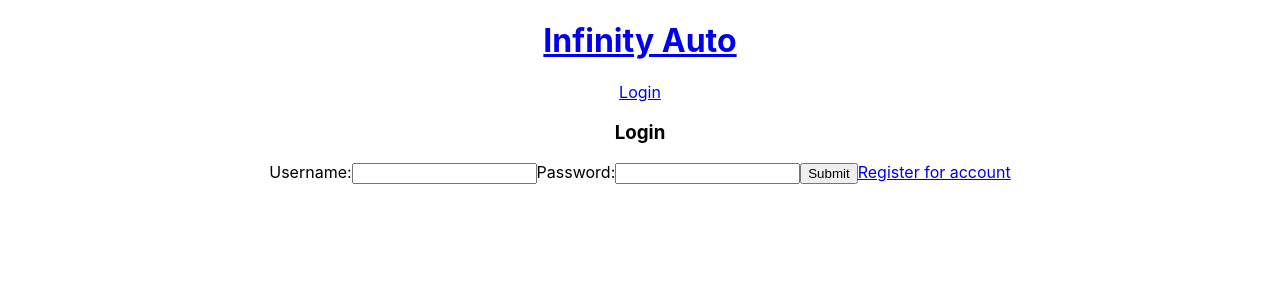
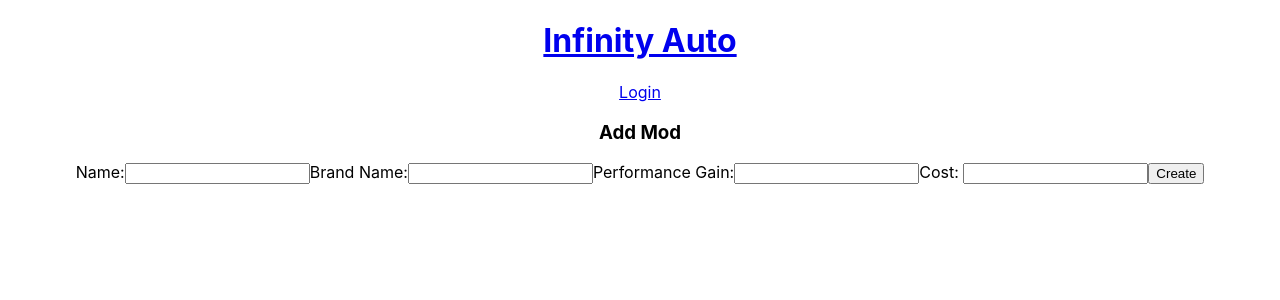
Before and after one commit to zohaibk22/infinity-Performance, a React (Create React App) app in the folder client/: page /modifications/new in a window 1280 px wide. Shown: the top 300 px of the page. Built offline with nearby package versions, Linux system fonts and the light colour scheme; no server answers.

Commit message:
implemented some code...however it does not work

```diff
--- a/client/src/Components/CreateModification/CreateModification.jsx
+++ b/client/src/Components/CreateModification/CreateModification.jsx
@@ -1,10 +1,94 @@
-import React from 'react'
+import React, {useState} from 'react'
+import {createNewModification} from "../../Services/modification"
 
-export default function CreateModification() {
+export default function CreateModification(props) {
+
+    const [modData, setModData] = useState({
+        name: '',
+        brand_name: '',
+        mod_type: true,
+        performance_gain: null,
+        cost: null,
+    })
+
+    const handleChange = (e) => {
+
+        const {name, value} = e.target;
+        setModData({
+            ...modData,
+            [name]: value
+        })
+    }
+
+    const handleSubmit = async (e) => {
+        e.preventDefault()
+        const newModification = await createNewModification(modData)
+        props.setModificationData([
+            ...props.modificationData,
+            newModification
+        ] )
+        props.history.push('/vehicles')
+
+
+    }
+
+
+
+
     return (
         <div>
             <h3>Add Mod</h3>
 
+            <form onSubmit ={handleSubmit}>
+                <label>Name:</label>
+                <input
+                    type='text'
+                    name="name"
+                    value={modData.name}
+                    onChange={handleChange}
+                />
+
+                <label>Brand Name:</label>
+                <input
+                    type='text'
+                    name="brand_name"
+                    value={modData.brand_name}
+                    onChange={handleChange}
+                />
+                    {/* Will be part of version 2 */}
+                {/* <label>Modification Type:</label>
+                <input
+                    type = 'radio'
+                    name="performance modification"
+                    value={modData.mod_type}
+                />Performance Modification
+
+                <input
+                    type = 'radio'
+                    name="visual modification"
+                    value={modData.mod_type}
+                />Visual Modification  */}
+
+                <label>Performance Gain:</label>
+                <input
+                    type='text'
+                    name="performance_gain"
+                    value={modData.performance_gain}
+                    onChange={handleChange}
+                />
+
+                <label>Cost: </label>
+                <input
+                    type='text'
+                    name="cost"
+                    value={modData.cost}
+                    onChange={handleChange}
+                    />
+
+                    <button>Create</button>
+
+            </form>
+
         </div>
     )
 }
--- a/client/src/Components/shared/Main/Main.jsx
+++ b/client/src/Components/shared/Main/Main.jsx
@@ -123,8 +123,6 @@ export default function Main(props) {
 
             )}
 
-
-
             />
 
         </main>
@@ -195,18 +193,16 @@ export default function Main(props) {
 
              <Route path='/modifications/new' render={(props)=> (
 
-                <Login
-                {...props} //add all react router props into login
-                setCurrentUser={setCurrentUser}
-                />
+                 <CreateModification
+
+                 modificationData = {modificationData}
+                 setModificationData ={modificationData}
+
+
+                 />
 
             )}
-
-
-
             />
-
-
 
 
             </main>
```
Also changed, not shown: client/src/Components/Intro/Intro.css (added), 1 other file (tests, documents, lock files or other folders).
